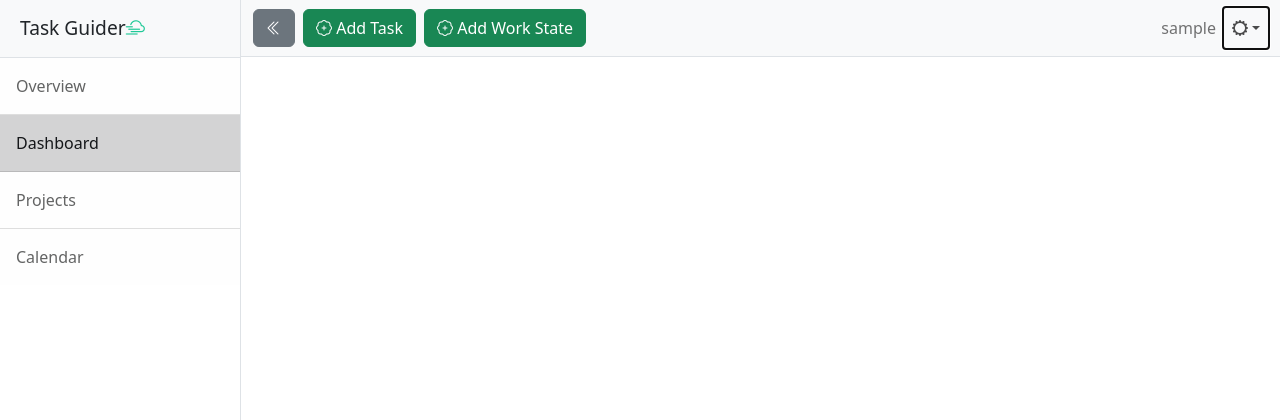
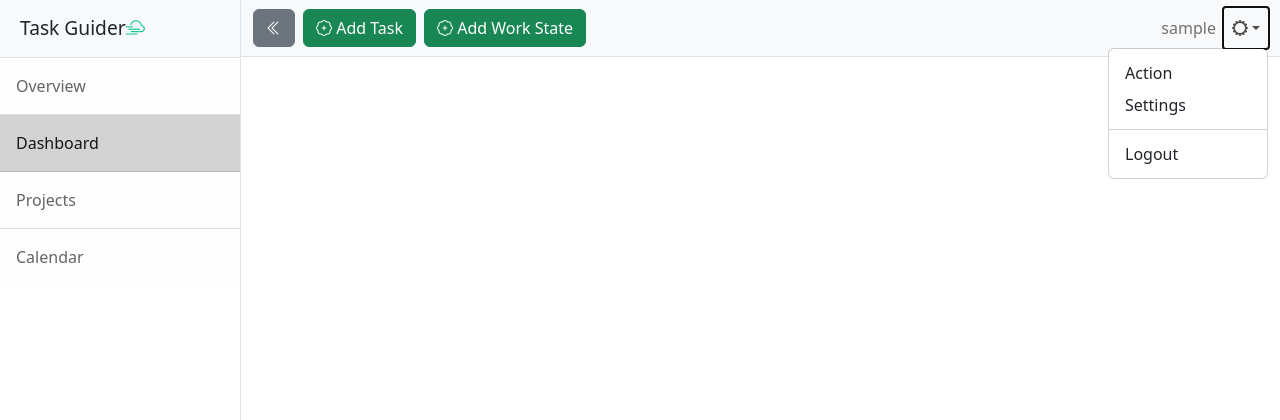
Before and after one commit to rworsham/TaskGuiderDjango, a Django app: page /dashboard in a window 1280 px wide, after a click that opens the changed part. Shown: the top 420 px of the page. Run offline with Django 5.2, Linux system fonts and the light colour scheme; the visitor is signed in with stand-in values (Sample User, id 1); data that the repository does not hold is empty; some libraries are stand-ins or nearby versions.

Commit message:
Added css to fix settings menu dropdown on all pages

```diff
--- a/task_guider/static/css/styles.css
+++ b/task_guider/static/css/styles.css
@@ -758,8 +758,17 @@ textarea {
   border-radius: var(--bs-dropdown-border-radius);
 }
 
+.dropdown-menu.show {
+  display: block;
+}
+
 .dropdown-menu-end {
   --bs-position: end;
+}
+
+.dropdown-menu-end[data-bs-popper] {
+  right: 0;
+  left: auto;
 }
 
 .dropdown-divider {
```
